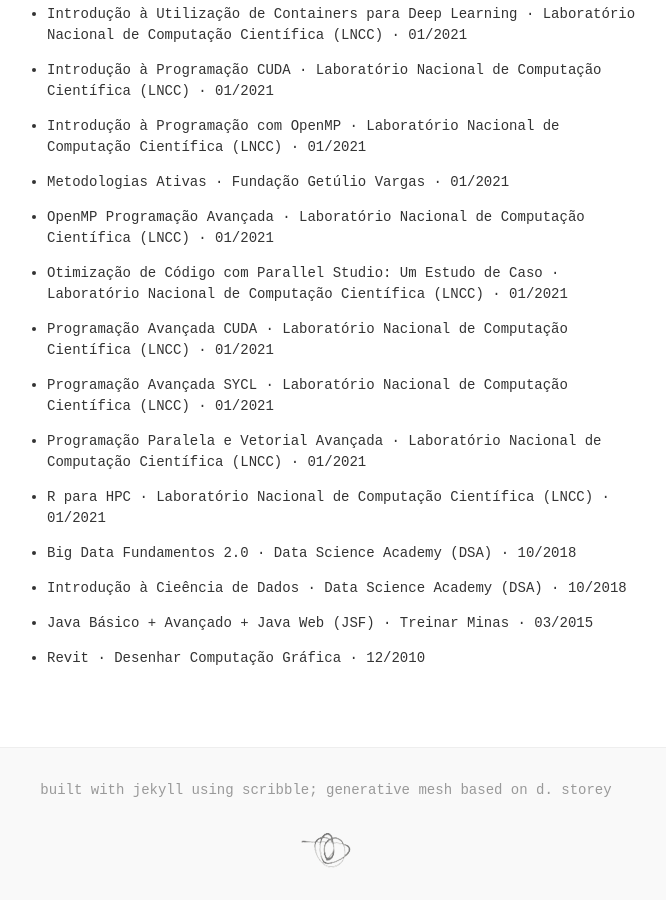
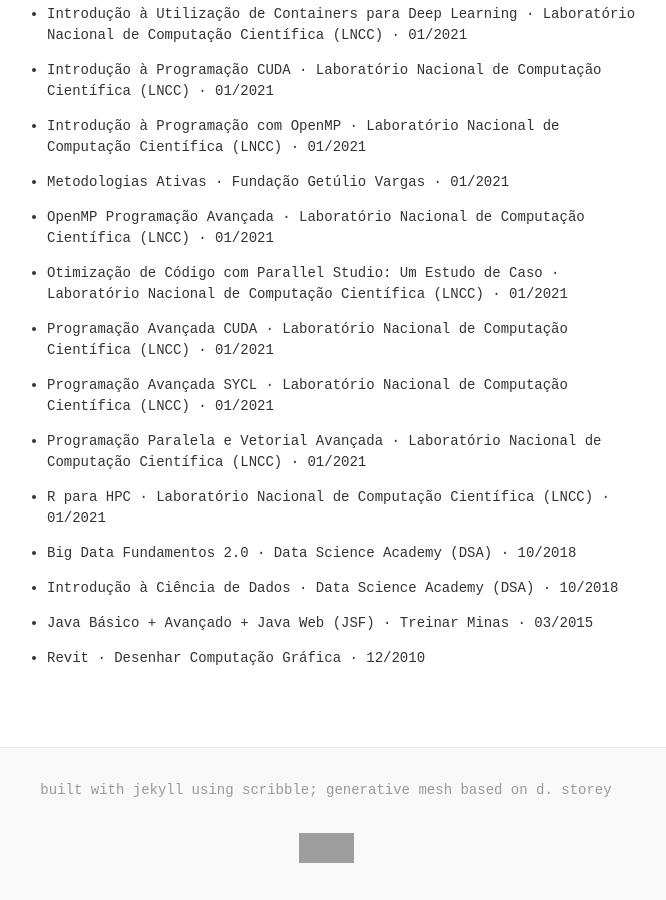
Before and after one commit to hasmonteiro/hasmonteiro.github.io, a Jekyll site: the page built from _pages/cv.md, in a window 1280 px wide and 900 px high, scrolled down 9008 px. Shown: the whole window, without its empty margins (314-980 px from the left). Built offline with Jekyll 4.4.1, drawn with Linux system fonts in a browser that asks for light colours; nearby versions of some CDN libraries; grey boxes are pictures that could not be loaded.

Commit message:
fix cv, cv_en; change footer img; build

```diff
--- a/_layouts/default.html
+++ b/_layouts/default.html
@@ -52,7 +52,7 @@
     </div>
     <footer class="mw7 center tc pt3 pb4 silver">
       built with <a href="https://jekyllrb.com/" class="link silver hover-blue pv1">jekyll</a> using <a href="http://github.com/muan/scribble" class="link silver hover-blue pv1">scribble</a>; generative mesh based on <a href="https://codepen.io/dudleystorey/pen/NbNjjX" class="link silver hover-blue pv1">d. storey</a>
-      <img src="{{ site.url }}/assets/images/scribble2.png" alt="scribble" class="mt4 db center" />
+      <img src="{{ site.url }}/assets/images/mesh.png" alt="scribble" class="mt4 db center" width="55" height="30"/>
     </footer>
   </body>
 </html>
--- a/_pages/cv.md
+++ b/_pages/cv.md
@@ -190,7 +190,7 @@
 
 - Big Data Fundamentos 2.0 &#183; Data Science Academy (DSA) &#183; 10/2018
 
-- Introdução à Cieência de Dados &#183; Data Science Academy (DSA) &#183; 10/2018
+- Introdução à Ciência de Dados &#183; Data Science Academy (DSA) &#183; 10/2018
 
 - Java Básico + Avançado + Java Web (JSF) &#183; Treinar Minas &#183; 03/2015
 
```
